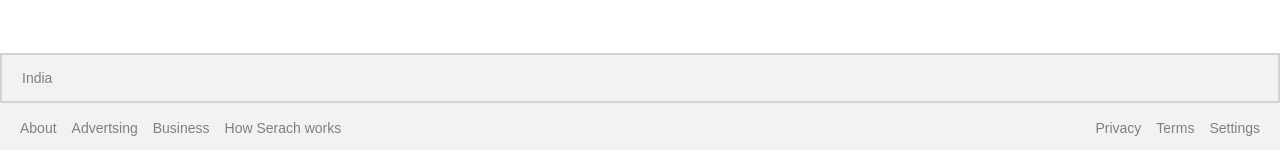
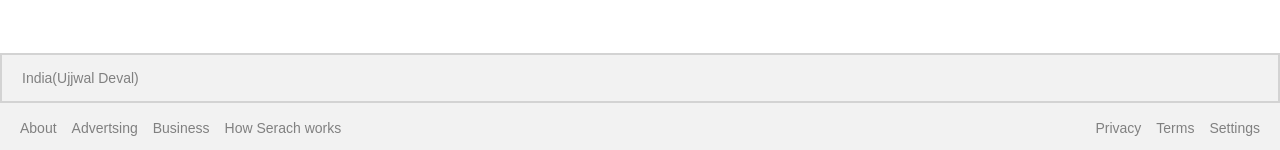
Before and after one commit to 123949/Google-Clone, a plain HTML site: page index.html in a window 1280 px wide. Shown: the part 647-797 px from the top of the page. Drawn offline with Linux system fonts and the light colour scheme.

Commit message:
Update index.html

```diff
--- a/index.html
+++ b/index.html
@@ -55,7 +55,7 @@
     =========================-->
     <footer class="footerSection">
         <div class=" footerContent uperFooter">
-            <p>India</p>
+            <p>India(Ujjwal Deval)</p>
         </div>
         <div class="footerContent lowwerFooter">
             <ul class="leftLowwerFooter">
```
